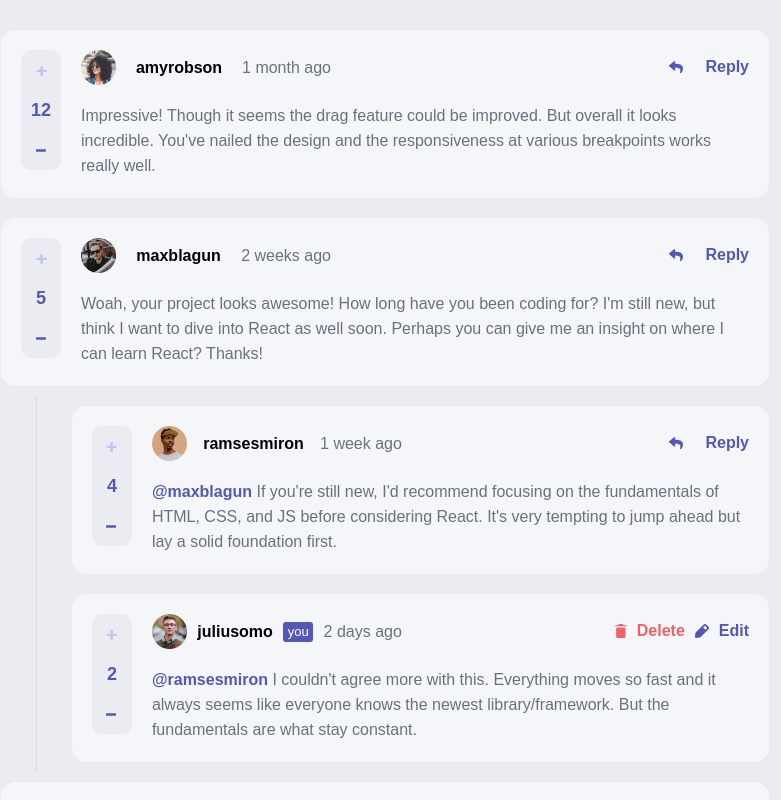
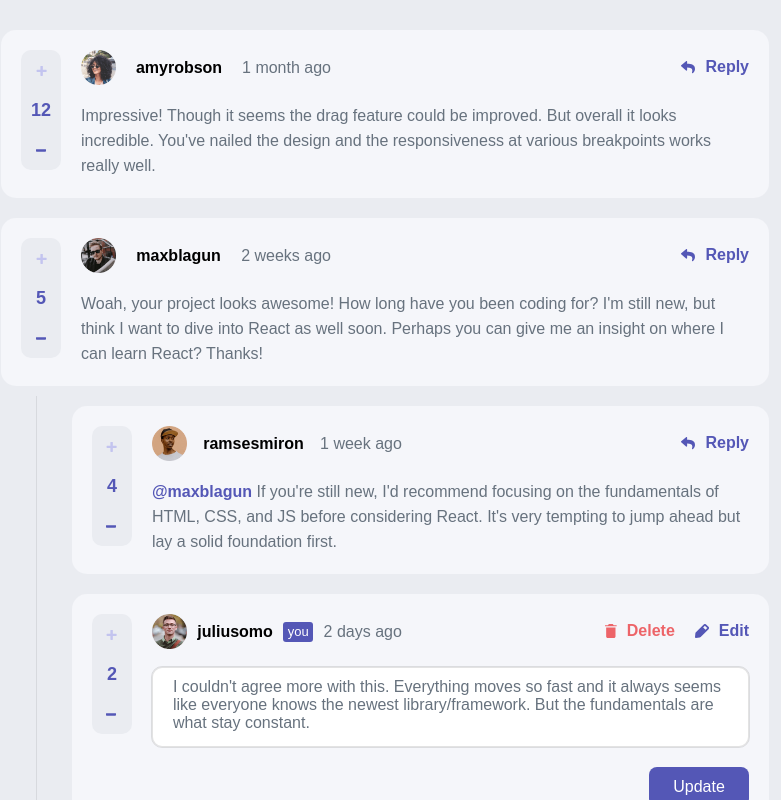
Before and after one commit to Hichahy/interactive-comments, a React (Create React App) app: page / in a window 1280 px wide. Both pictures are taken after a click on the button "Edit". Shown: the top 800 px of the page, without its empty margins (255-1036 px from the left). Built offline with nearby package versions, Linux system fonts and the light colour scheme.

Commit message:
feat: handle textarea edit comment

```diff
--- a/src/components/newComment/NewComment.js
+++ b/src/components/newComment/NewComment.js
@@ -64,6 +64,9 @@ export const TextAreaComment = styled.textarea`
     font-family: "Nunito Sans", sans-serif;
     font-size: 16px;
   }
+  :focus {
+    border: 1px solid hsl(238, 40%, 52%);
+  }
   @media (min-width: 515px) {
     margin-right: 20px;
   }
@@ -95,6 +98,7 @@ const NewComment = ({ dataUsers, setDataUsers }) => {
           id: Math.floor(Math.random() * (1000000 - 10)) + 10,
           content: valueComment,
           createdAt: `${time[1]} ${time[2]}`,
+          edit: false,
           score: 0,
           user: {
             image: {
--- a/src/components/newReply/NewReply.js
+++ b/src/components/newReply/NewReply.js
@@ -39,6 +39,7 @@ const NewComment = ({ dataUsers, setDataUsers, id, replyId }) => {
                     ? c.user.username
                     : c.replies.map((r) => r.id === replyId && r.user.username),
                   createdAt: `${time[1]} ${time[2]}`,
+                  edit: false,
                   score: 0,
                   user: {
                     image: {
--- a/src/components/userComments/UserComments.js
+++ b/src/components/userComments/UserComments.js
@@ -118,7 +118,6 @@ const ScoreInButton = styled.label`
 const ButtonReply = styled.button`
   border: none;
   background: transparent;
-  width: 80px;
   display: flex;
   align-items: center;
   justify-content: space-between;
@@ -211,8 +210,16 @@ const DeleteButton = styled.button`
     margin-top: 8px;
     align-items: center;
     height: max-content;
+    margin-right: 20px;
   }
 `;
+
+const EditBox = styled.div`
+  display: flex;
+  flex-direction: column;
+  align-items: flex-end;
+`;
+
 const EditButton = styled.button`
   border: none;
   background: transparent;
@@ -240,9 +247,51 @@ const EditButton = styled.button`
   }
 `;
 
+const TextAreaEdit = styled.textarea`
+  width: 100%;
+  border: 1px solid #80808038;
+  border-radius: 10px;
+  height: 80px;
+  padding: 10px 20px;
+  box-sizing: border-box;
+  font-family: "Nunito Sans", sans-serif;
+  resize: none;
+  outline: 1px solid #80808038;
+  font-size: 16px;
+  color: hsl(211, 10%, 45%);
+  margin-bottom: 20px;
+  ::placeholder {
+    font-family: "Nunito Sans", sans-serif;
+    font-size: 16px;
+  }
+  :focus {
+    border: 1px solid hsl(238, 40%, 52%);
+  }
+`;
+
+const UpdateButton = styled.button`
+  min-width: 100px;
+  height: 40px;
+  border-radius: 8px;
+  border: none;
+  font-size: 16px;
+  font-weight: 400;
+  outline-color: transparent;
+  color: white;
+  cursor: pointer;
+  background: hsl(238, 40%, 52%);
+  &:hover {
+    background: hsl(239, 57%, 85%);
+  }
+  @media (max-width: 615px) {
+    margin-bottom: 15px;
+  }
+`;
+
 const UserComments = ({ dataUsers, setDataUsers }) => {
   const [openModal, setOpenModal] = useState(false);
   const [delItemId, setDelItemId] = useState(null);
+  const [editValue, setEditValue] = useState(null);
 
   const handleDeleteModal = (id) => {
     setDelItemId(id);
@@ -325,6 +374,36 @@ const UserComments = ({ dataUsers, setDataUsers }) => {
     });
   };
 
+  const handleOpenEdit = (id, edit, content) => {
+    setDataUsers({
+      ...dataUsers,
+      comments: dataUsers.comments.map((c) =>
+        c.id === +id
+          ? {
+              ...c,
+              edit: edit ? false : true,
+            }
+          : {
+              ...c,
+              replies: c.replies.map((r) =>
+                r.id === id
+                  ? {
+                      ...r,
+                      edit: edit ? false : true,
+                    }
+                  : r
+              ),
+            }
+      ),
+    });
+    setEditValue(content);
+  };
+
+  const handleEditValue = (e) => {
+    setEditValue(e.target.value);
+  };
+  console.log(editValue);
+
   if (!dataUsers) {
     return <p>loading...</p>;
   }
@@ -346,7 +425,17 @@ const UserComments = ({ dataUsers, setDataUsers }) => {
                 </HeaderUser>
               </HeaderComment>
               <div>
-                <ParagraphContent>{i.content}</ParagraphContent>
+                {!i.edit ? (
+                  <ParagraphContent>{i.content}</ParagraphContent>
+                ) : (
+                  <EditBox>
+                    <TextAreaEdit
+                      onChange={handleEditValue}
+                      value={editValue}
+                    ></TextAreaEdit>
+                    <UpdateButton>Update</UpdateButton>
+                  </EditBox>
+                )}
               </div>
             </div>
 
@@ -394,7 +483,9 @@ const UserComments = ({ dataUsers, setDataUsers }) => {
                   </svg>
                   Delete
                 </DeleteButton>
-                <EditButton>
+                <EditButton
+                  onClick={() => handleOpenEdit(i.id, i.edit, i.content)}
+                >
                   <svg
                     width="14"
                     height="14"
@@ -434,10 +525,20 @@ const UserComments = ({ dataUsers, setDataUsers }) => {
                             </HeaderUser>
                           </HeaderComment>
                           <div>
-                            <ParagraphContent>
-                              <span>@{r.replyingTo} </span>
-                              {r.content}
-                            </ParagraphContent>
+                            {!r.edit ? (
+                              <ParagraphContent>
+                                <span>@{r.replyingTo} </span>
+                                {r.content}
+                              </ParagraphContent>
+                            ) : (
+                              <EditBox>
+                                <TextAreaEdit
+                                  onChange={handleEditValue}
+                                  value={editValue}
+                                ></TextAreaEdit>
+                                <UpdateButton>Update</UpdateButton>
+                              </EditBox>
+                            )}
                           </div>
                         </div>
 
@@ -497,7 +598,11 @@ const UserComments = ({ dataUsers, setDataUsers }) => {
                               </svg>
                               Delete
                             </DeleteButton>
-                            <EditButton>
+                            <EditButton
+                              onClick={() =>
+                                handleOpenEdit(r.id, r.edit, r.content)
+                              }
+                            >
                               <svg
                                 width="14"
                                 height="14"
```
